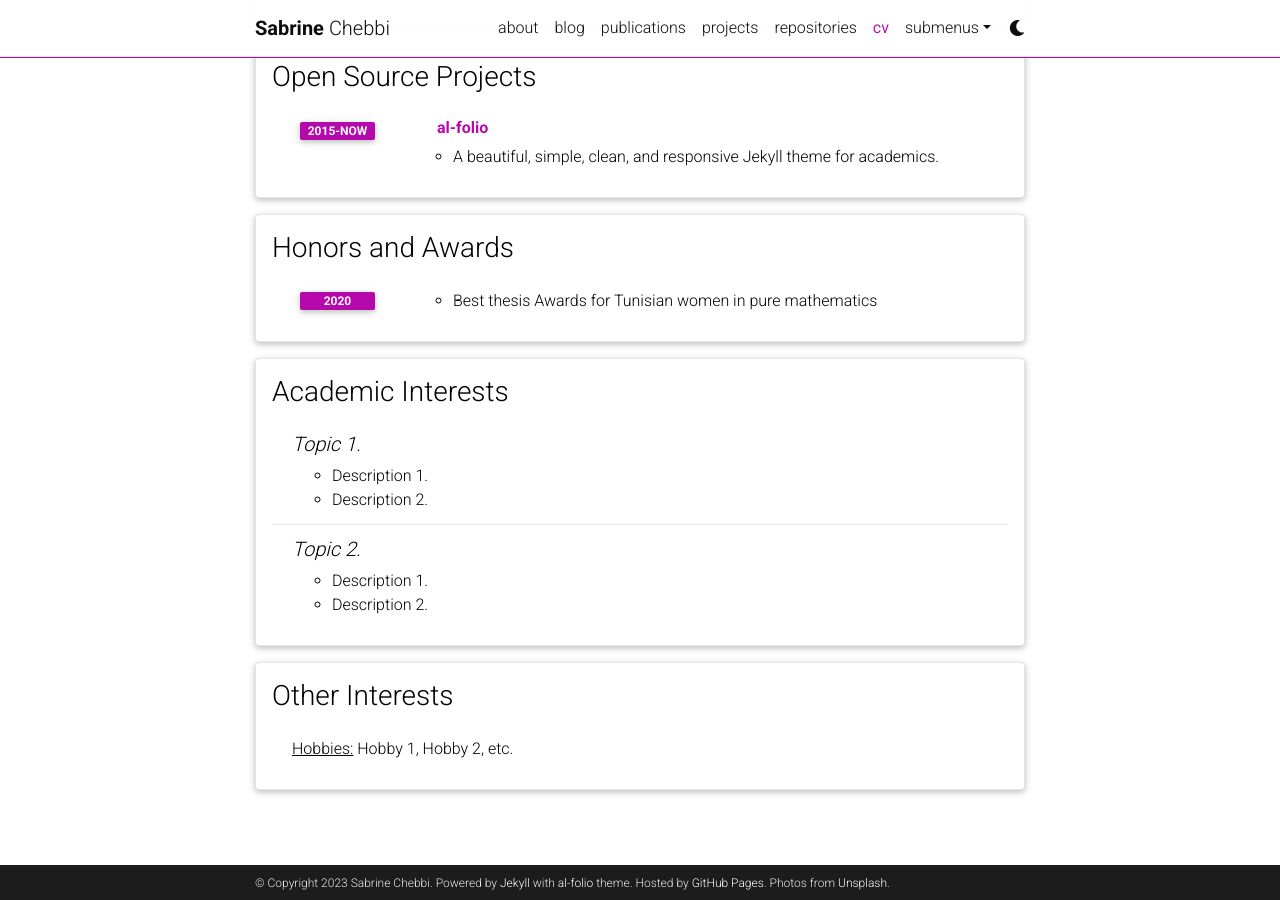
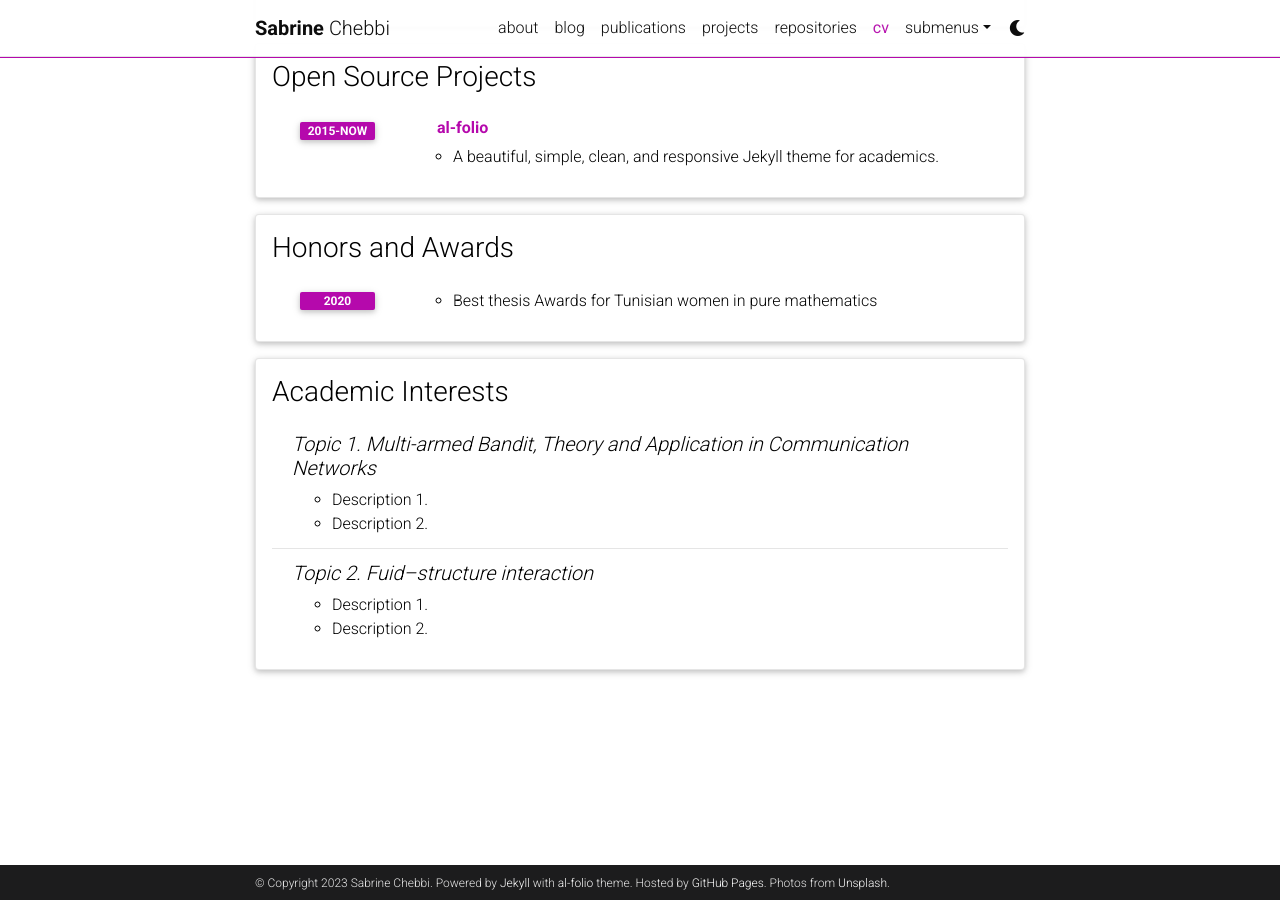
Before and after one commit to Sabrine-stack/Sabrine-stack.github.io, a Jekyll site: the page built from _pages/cv.md, in a window 1280 px wide and 900 px high, scrolled down 1557 px. Built offline with Jekyll 4.4.1, drawn with Linux system fonts in a browser that asks for light colours; comment, search, counter and statistics services are not loaded; a style sheet for code colours, icons or effects is not loaded.

Commit message:
Update cv.yml

```diff
--- a/_data/cv.yml
+++ b/_data/cv.yml
@@ -86,16 +86,11 @@
 - title: Academic Interests
   type: nested_list
   contents:
-    - title: Topic 1.
+    - title: Topic 1. Multi-armed Bandit, Theory and Application in Communication Networks
       items:
         - Description 1.
         - Description 2.
-    - title: Topic 2.
+    - title: Topic 2. Fuid–structure interaction
       items:
         - Description 1.
         - Description 2.
-
-- title: Other Interests
-  type: list
-  contents:
-    - <u>Hobbies:</u> Hobby 1, Hobby 2, etc.
```
